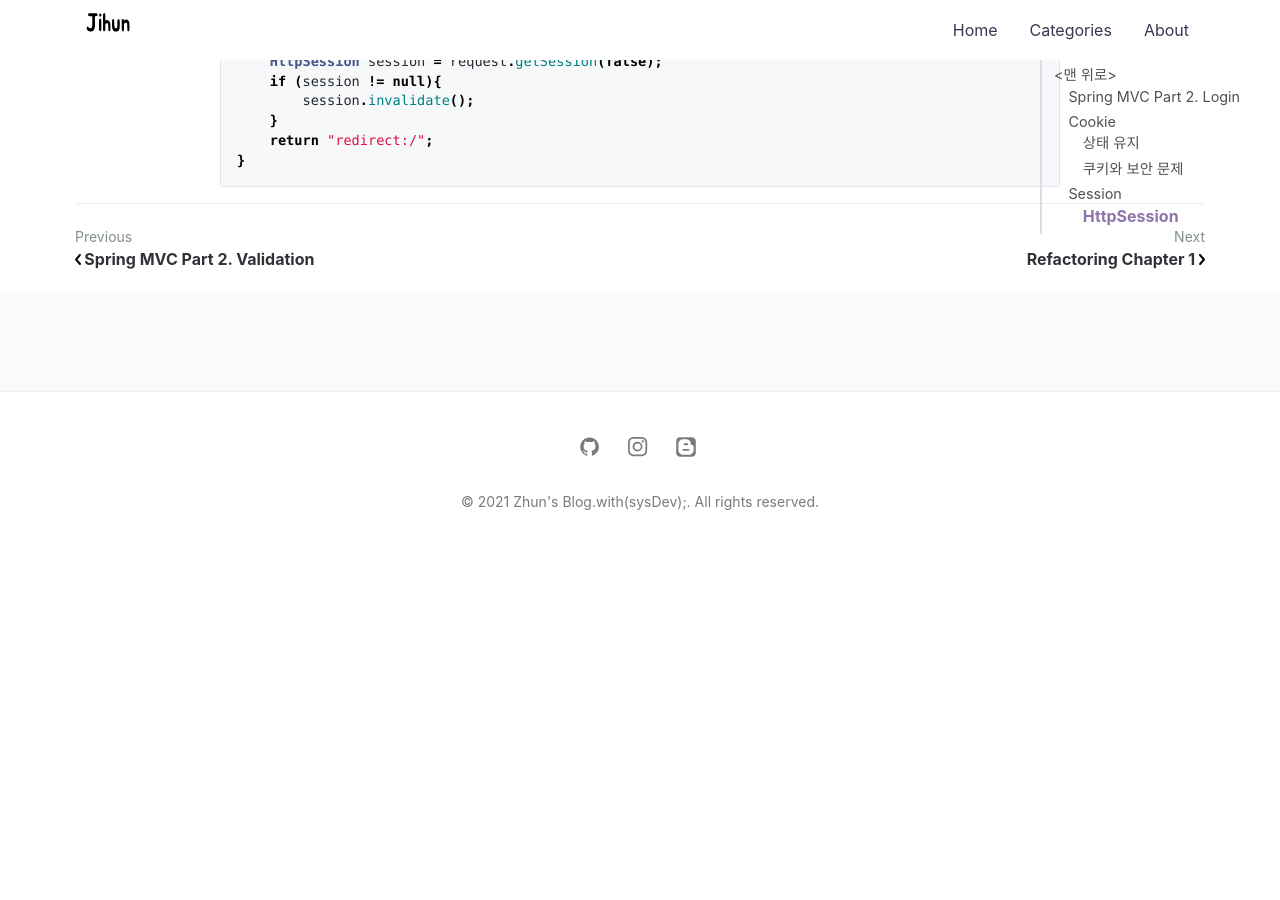
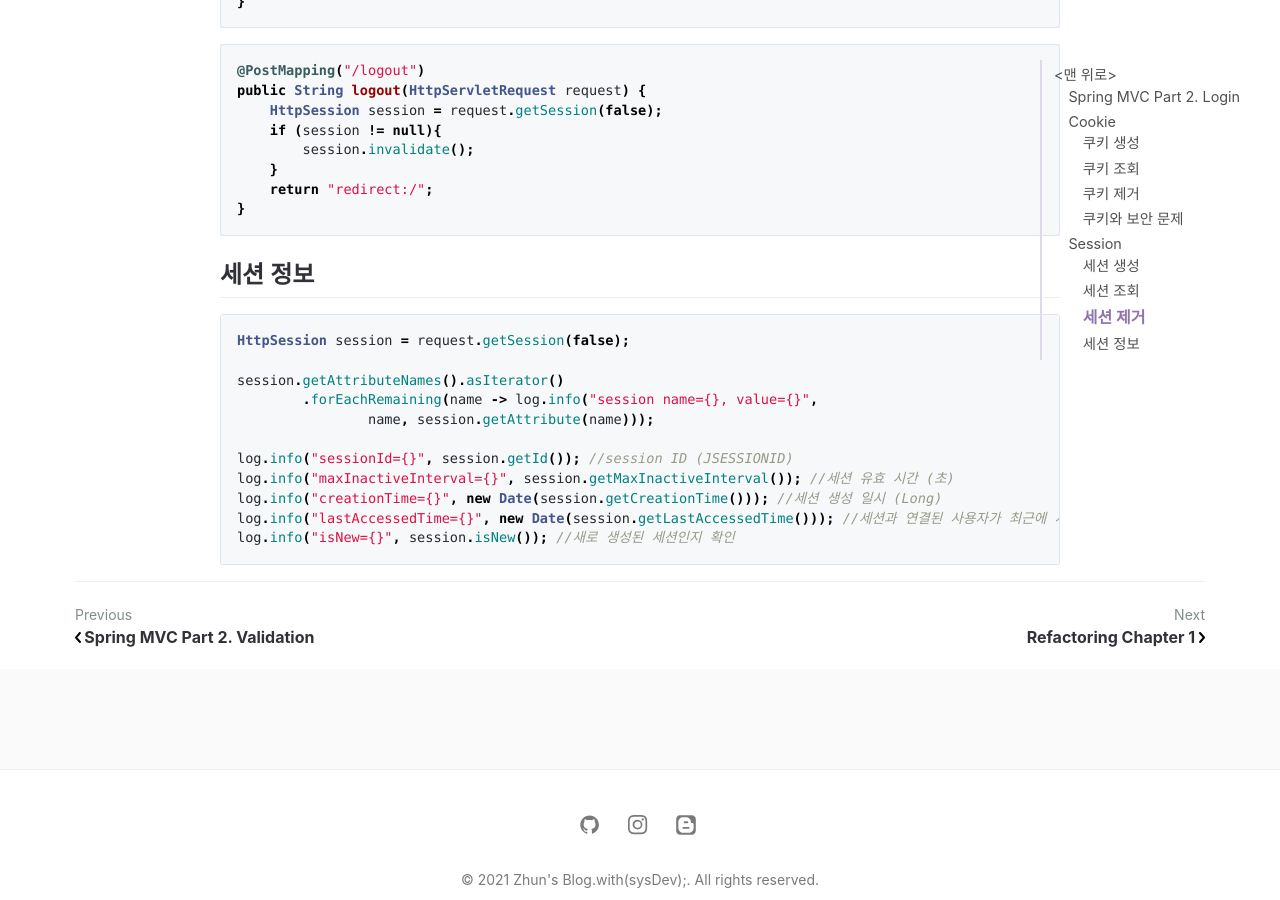
Before and after one commit to jihunparkme/jihunparkme.github.io, a Jekyll site: the page built from _posts/2021-10-13-Spring-MVC-Part2-Login.md, in a window 1280 px wide and 900 px high, scrolled down 4383 px. Built offline with Jekyll 4.4.1, drawn with Linux system fonts in a browser that asks for light colours; comment, search, counter and statistics services are not loaded; before the commit the page ends 4940 px from its top, so only the background shows below that; some of the changed text lies outside the part shown.

Commit message:
[로그인 처리1 - 쿠키, 세션] 세션 정보

````diff
--- a/_posts/2021-10-13-Spring-MVC-Part2-Login.md
+++ b/_posts/2021-10-13-Spring-MVC-Part2-Login.md
@@ -13,12 +13,12 @@ featured-img: spring_mvc_2
 
 # Cookie
 
-## 상태 유지
+**상태 유지**
 
 - HTTP 응답에 쿠키를 담아서 브라우저에 전달
 - 이후 브라우저는 해당 쿠키를 지속해서 전송
 
-**쿠키 생성**
+## 쿠키 생성
 
 - 세션 쿠키: 만료 날짜를 생략하면 브라우저 종료시 까지만 유지
 - 영속 쿠키: 만료 날짜를 입력하면 해당 날짜까지 유지
@@ -28,7 +28,7 @@ Cookie idCookie = new Cookie("memberId", String.valueOf(loginMember.getId()));
 response.addCookie(idCookie); // HttpServletResponse
 ```
 
-**쿠키 조회**
+## 쿠키 조회
 
 ```java
 @GetMapping("/")
@@ -49,7 +49,7 @@ public String homeLogin(@CookieValue(name = "memberId", required = false) Long m
 }
 ```
 
-**쿠키 제거**
+## 쿠키 제거
 
 ```java
 @PostMapping("/logout")
@@ -145,7 +143,7 @@ public String login(@Valid @ModelAttribute LoginForm form, BindingResult binding
 }
 ```
 
-**세션 조회**
+## 세션 조회
 
 <i>Home</i>
 
@@ -174,7 +172,7 @@ public String homeLogin(
 }
 ```
 
-**세션 제거**
+## 세션 제거
 
 <i>로그아웃</i>
 
@@ -195,3 +193,19 @@ public String logout(HttpServletRequest request) {
     return "redirect:/";
 }
 ```
+
+## 세션 정보
+
+```java
+HttpSession session = request.getSession(false);
+
+session.getAttributeNames().asIterator()
+        .forEachRemaining(name -> log.info("session name={}, value={}",
+                name, session.getAttribute(name)));
+
+log.info("sessionId={}", session.getId()); //session ID (JSESSIONID)
+log.info("maxInactiveInterval={}", session.getMaxInactiveInterval()); //세션 유효 시간 (초)
+log.info("creationTime={}", new Date(session.getCreationTime())); //세션 생성 일시 (Long)
+log.info("lastAccessedTime={}", new Date(session.getLastAccessedTime())); //세션과 연결된 사용자가 최근에 서버에 접근한 시간 (Long)
+log.info("isNew={}", session.isNew()); //새로 생성된 세션인지 확인
+```
````
Also changed, not shown: other parts of _posts/2021-10-13-Spring-MVC-Part2-Login.md (+2 -4 lines).
